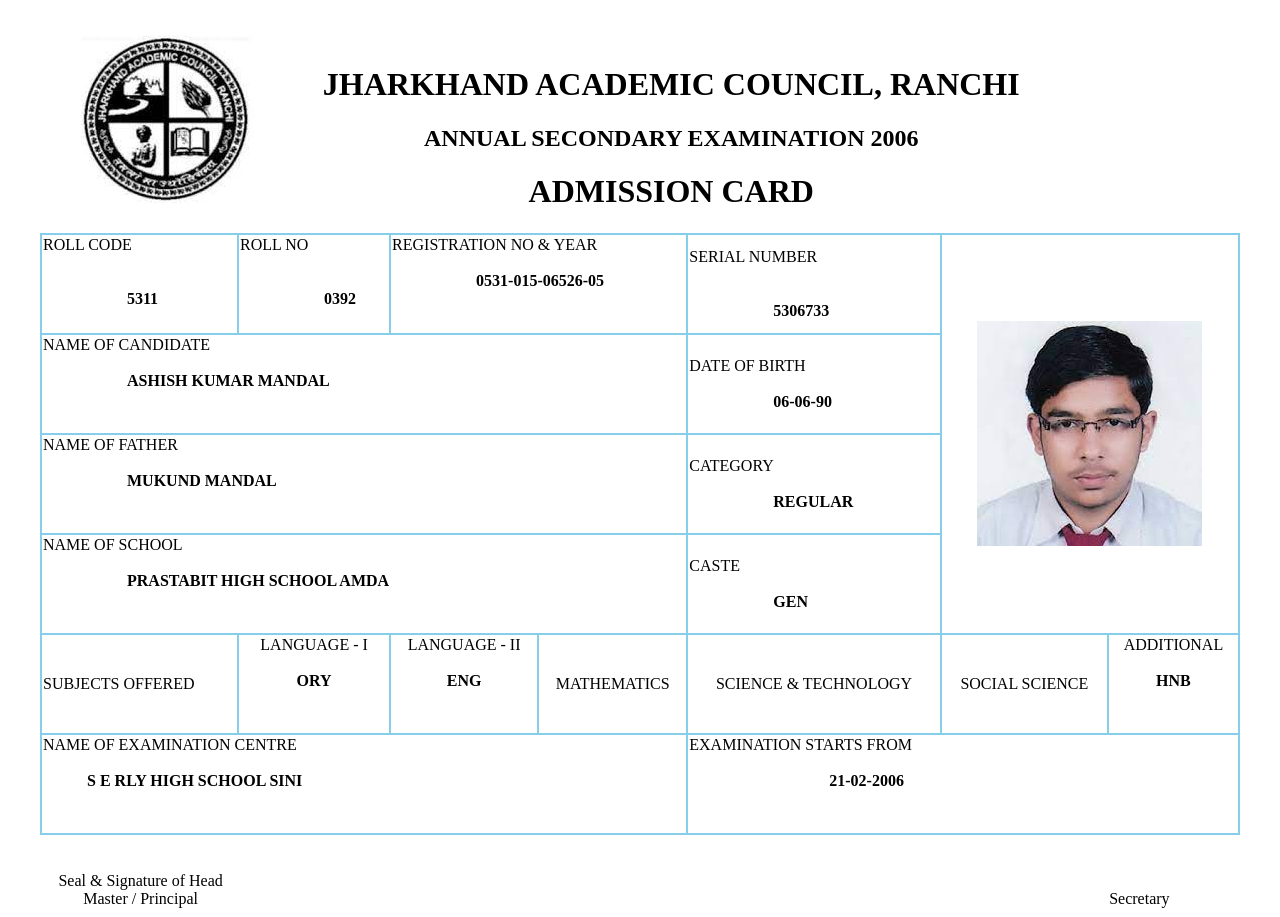
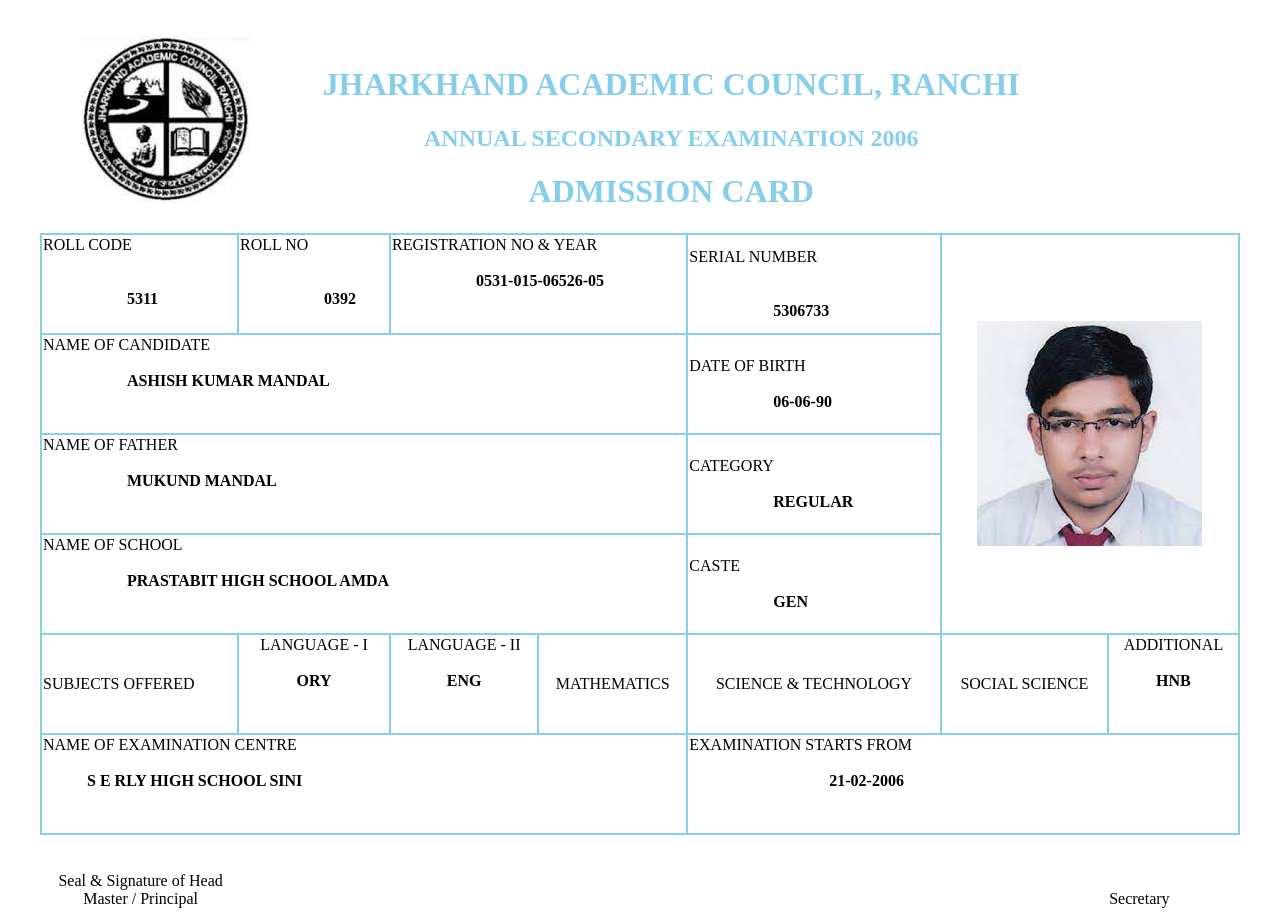
Before and after one commit to coderamritanshu/admitcard, a plain HTML site: page index.html in a window 1280 px wide. Drawn offline with Linux system fonts and the light colour scheme.

Commit message:
Update index.html

```diff
--- a/index.html
+++ b/index.html
@@ -12,9 +12,9 @@
 			</td>
 			<td align="center">
 					<br/><br/>
-					<h1>JHARKHAND ACADEMIC COUNCIL, RANCHI</h1>
-					<h2 color="#f00">ANNUAL SECONDARY EXAMINATION 2006</h2>
-					<h1 color="skyblue">ADMISSION CARD</h1>
+					<h1 style="color:skyblue">JHARKHAND ACADEMIC COUNCIL, RANCHI</h1>
+					<h2 style="color:skyblue">ANNUAL SECONDARY EXAMINATION 2006</h2>
+					<h1 style="color:skyblue">ADMISSION CARD</h1>
 			</td>
 			<td align="center" width="200px">
 					<br/><br/>
```
